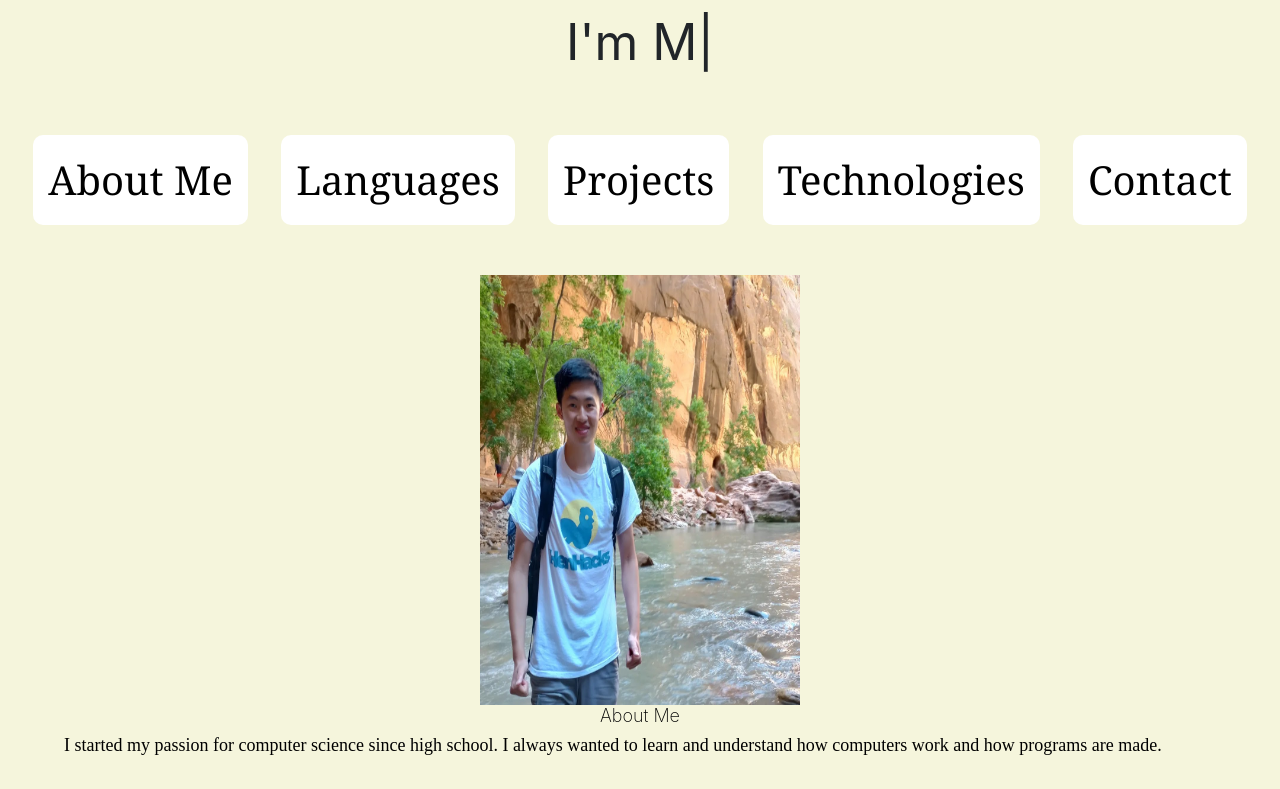
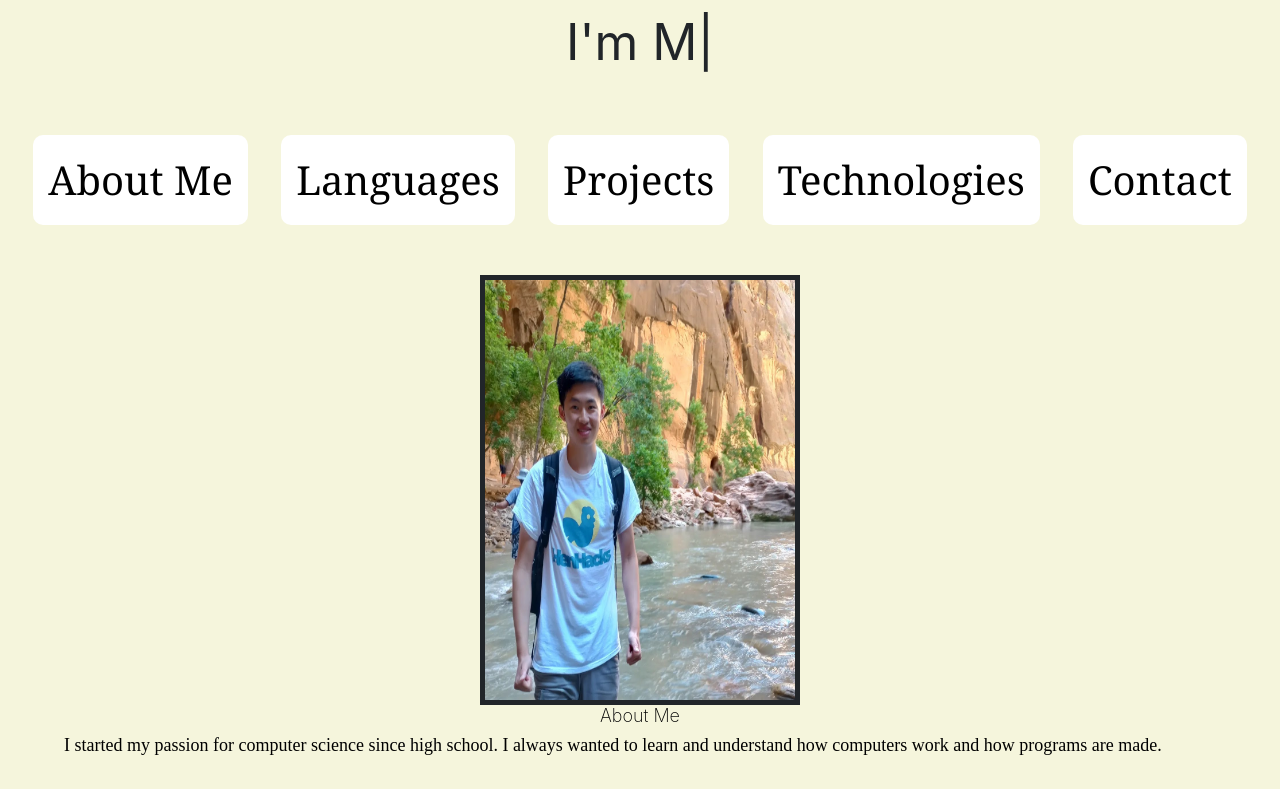
Before and after one commit to mwang840/maxwangdev, a React (Create React App) app: page /aboutme in a window 1280 px wide. Shown: the top 789 px of the page. Built offline with nearby package versions, Linux system fonts and the light colour scheme.

Commit message:
added border to image

```diff
--- a/src/components/AboutMe.css
+++ b/src/components/AboutMe.css
@@ -9,6 +9,7 @@ img {
     align-items: center;
     max-width: 320px;
     height: auto;
+    border: 5px solid;
 }
 
 .center {
--- a/src/components/AboutMe.tsx
+++ b/src/components/AboutMe.tsx
@@ -101,7 +101,8 @@ export function AboutMe(): JSX.Element {
                 src={max}
                 alt="Maxwell Wang"
                 className="about-me-image"
-                width={100}
+                width={150}
+                height={100}
             ></img>
             <h1>About Me</h1>
             <p>
@@ -120,11 +121,11 @@ export function AboutMe(): JSX.Element {
                 math (although not picking up a major or a minor in the subject)
                 and computer science. In the Computer Science field, I have
                 taken a strong interest towards web development (front-end and
-                back-end) and how to utilize a
-                &nbsp;&nbsp;&nbsp;&nbsp;&nbsp;tech stack, the theory of
-                computation (algorithm analysis), artificial intelligence and
-                machine learning and data science. In math, I have a strong
-                passion for calculus, linear algebra and discrete mathmatics
+                back-end) and how to utilize a tech stack,the theory of
+                &nbsp;&nbsp;computation (algorithm analysis), artificial
+                intelligence and machine learning and data science. In math, I
+                have a strong passion for calculus, linear algebra and discrete
+                mathmatics
                 <br />
                 <br />
                 &nbsp;&nbsp;&nbsp;&nbsp;&nbsp;By opening myself up to those
```
